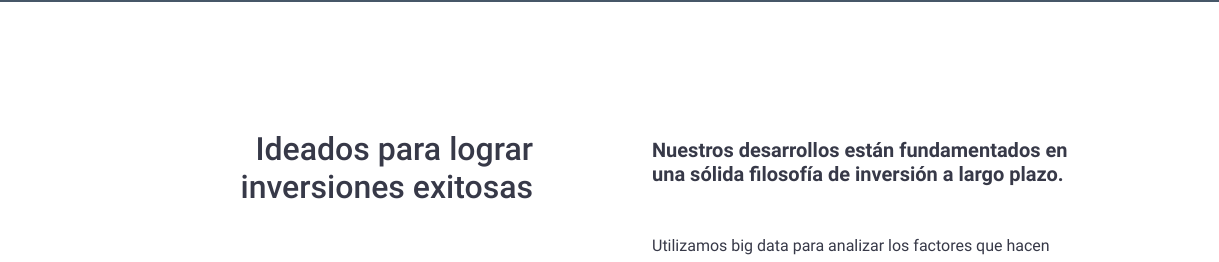
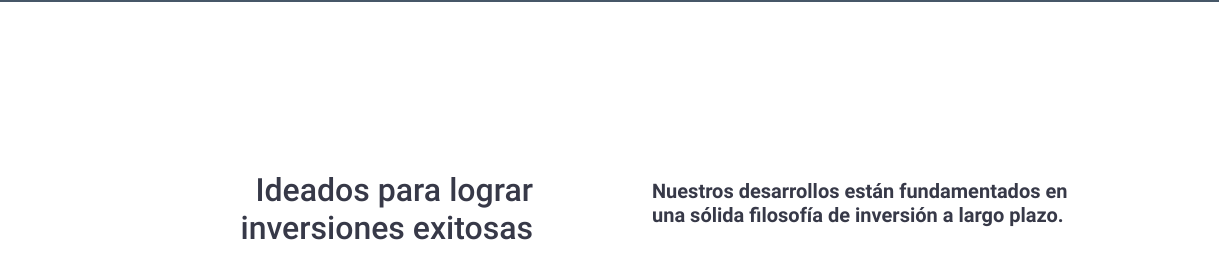
Before and after one commit to alexjhoan/continents, a plain HTML site: page index.html in a window 1280 px wide. Shown: the part 1520-1782 px from the top of the page, 0-1219 px from the left. Drawn offline with Linux system fonts and the light colour scheme.

Commit message:
padding sections

```diff
--- a/assets/styles/styles.css
+++ b/assets/styles/styles.css
@@ -236,11 +236,15 @@ body {
     align-items: flex-end;
   }
 
-  section#us3 .left .h2{
+  section#us3 .left .h2 {
     text-align: right;
     margin-bottom: 50px;
     font-weight: 500;
-  }
+    margin-top: 40.88px;
+}
+p.h5.fw-bold.mb-5{
+    margin-top: 48.88px;
+}
 
   section#us3 .divider {
     width: 40%;
@@ -331,7 +335,11 @@ body {
     text-align: right;
     margin-bottom: 50px;
     font-weight: 500;
+    margin-top: 67.38px;
   }
+  p.mt-2 {
+    margin-top: 79.38px;
+}
 
   #us5 .containerGrid {
     display: grid;
--- a/index.html
+++ b/index.html
@@ -138,7 +138,7 @@
           <div id="graphic"></div>
         </div>
         <div class="col-12 col-md-6 offset-lg-1 col-lg-5 right wow fadeInBottomRight">
-          <p class="h5 fw-bold mb-5 mt-2">
+          <p class="h5 fw-bold mb-5">
             Nuestros desarrollos están fundamentados en una sólida filosofía de inversión a largo plazo.
           </p>
           <p>Utilizamos big data para analizar los factores que hacen exitoso un desarrollo y tomar decisiones basadas en el comportamiento del mercado.</p>
```
Also changed, not shown: list.html (+1 -1 lines).
